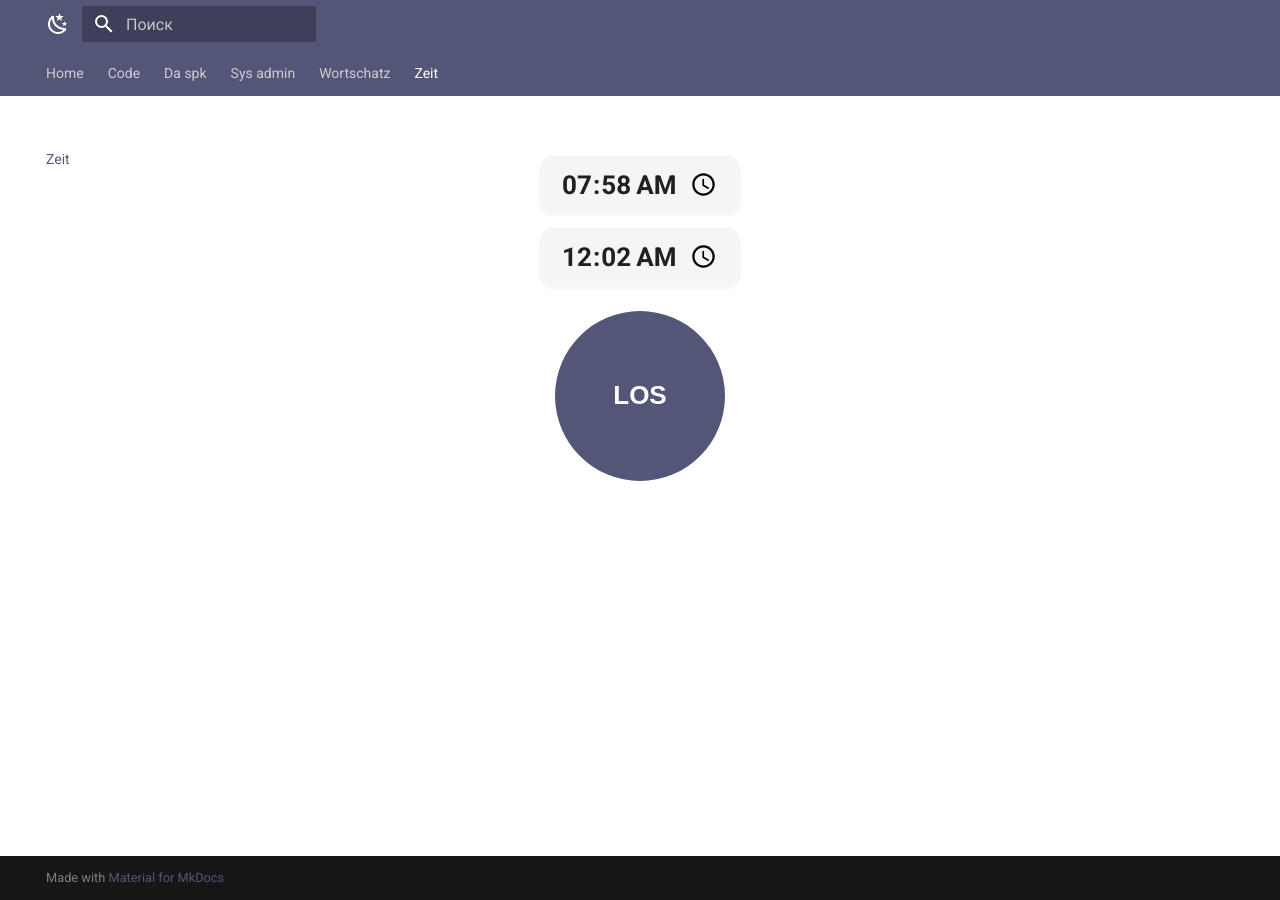
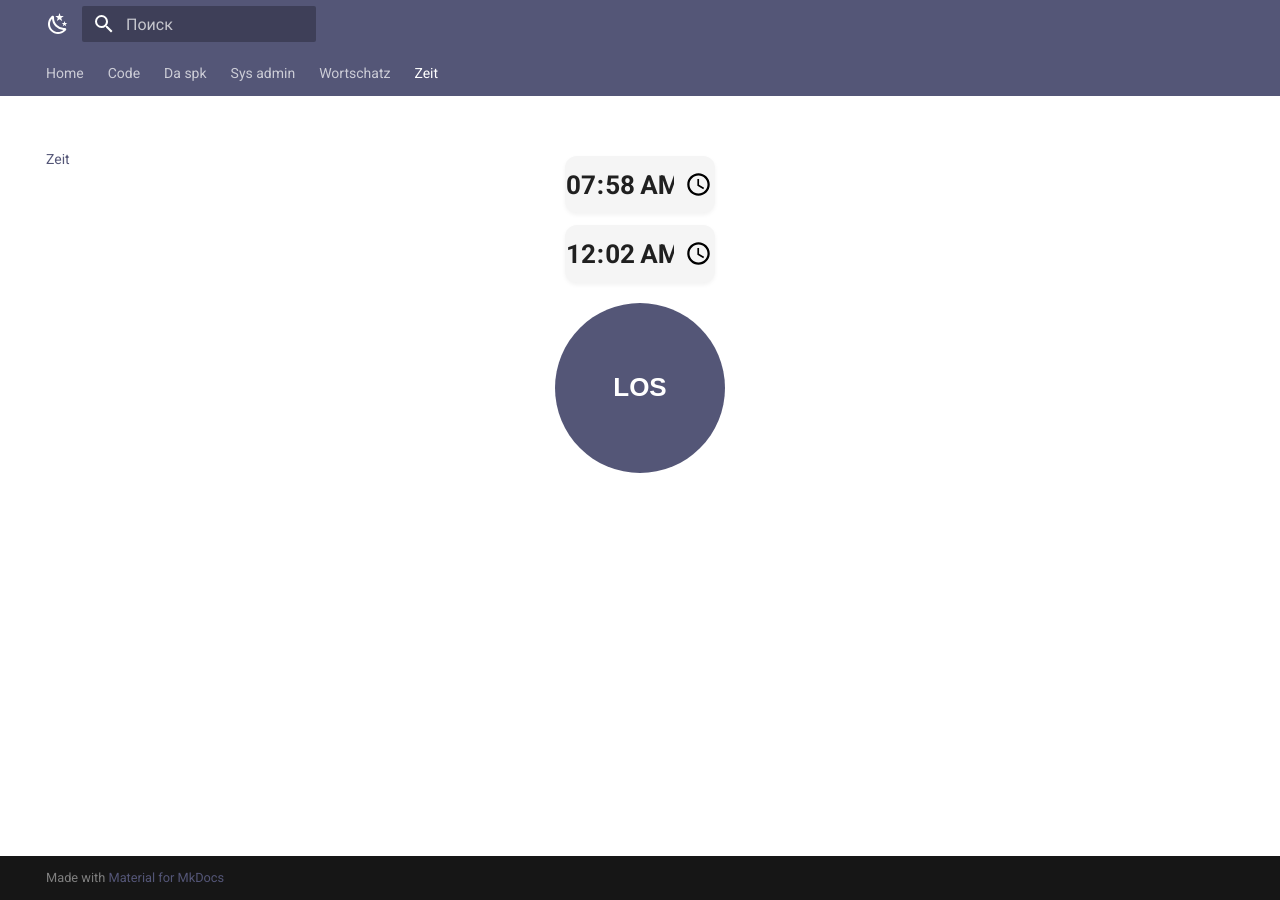
Before and after one commit to decadence88/my-spravochnik, an MkDocs documentation site: the page built from docs/Zeit/rechner.md, in a window 1280 px wide. Built offline with MkDocs 1.6.1 and Material for MkDocs 9.7.7, drawn with Linux system fonts in a browser that asks for light colours.

Commit message:
with button

```diff
--- a/docs/Zeit/rechner.md
+++ b/docs/Zeit/rechner.md
@@ -2,13 +2,12 @@
 <style> .md-content .md-typeset h1 { display: none !important; } </style>
 <div class="calc-wrapper" style="max-width: 450px; margin: 10px auto; padding: 0 10px; font-family: Arial, sans-serif; text-align: center;">
 
-    <!-- Поля ввода без надписей сверху -->
-    <div style="margin-bottom: 15px;">
-        <input type="time" id="ankommen" value="07:58" style="padding: 12px 20px; font-size: 26px; font-weight: bold; border-radius: 12px; border: none; text-align: center; width: 100%; max-width: 200px; background: var(--md-code-bg-color, #b0b3e7); color: var(--md-typeset-color, #b0b3e7); box-shadow: 0 2px 4px rgba(0,0,0,0.05); outline: none;">
+    <div style="margin-bottom: 12px;">
+        <input type="time" id="ankommen" value="07:58" style="padding: 12px 0; font-size: 26px; font-weight: bold; border-radius: 12px; border: none; text-align: center; width: 100%; max-width: 150px; background: var(--md-code-bg-color, #b0b3e7); color: var(--md-typeset-color, #b0b3e7); box-shadow: 0 2px 4px rgba(0,0,0,0.05); outline: none; -webkit-appearance: none; -moz-appearance: none; appearance: none; display: inline-block; justify-content: center;">
     </div>
 
-    <div style="margin-bottom: 25px;">
-        <input type="time" id="pause" value="00:02" style="padding: 12px 20px; font-size: 26px; font-weight: bold; border-radius: 12px; border: none; text-align: center; width: 100%; max-width: 200px; background: var(--md-code-bg-color, #b0b3e7); color: var(--md-typeset-color, #b0b3e7); box-shadow: 0 2px 4px rgba(0,0,0,0.05); outline: none;">
+    <div style="margin-bottom: 20px;">
+        <input type="time" id="pause" value="00:02" style="padding: 12px 0; font-size: 26px; font-weight: bold; border-radius: 12px; border: none; text-align: center; width: 100%; max-width: 150px; background: var(--md-code-bg-color, #b0b3e7); color: var(--md-typeset-color, #b0b3e7); box-shadow: 0 2px 4px rgba(0,0,0,0.05); outline: none; -webkit-appearance: none; -moz-appearance: none; appearance: none; display: inline-block; justify-content: center;">
     </div>
 
     <!-- Кнопка без неонового свечения -->
```
